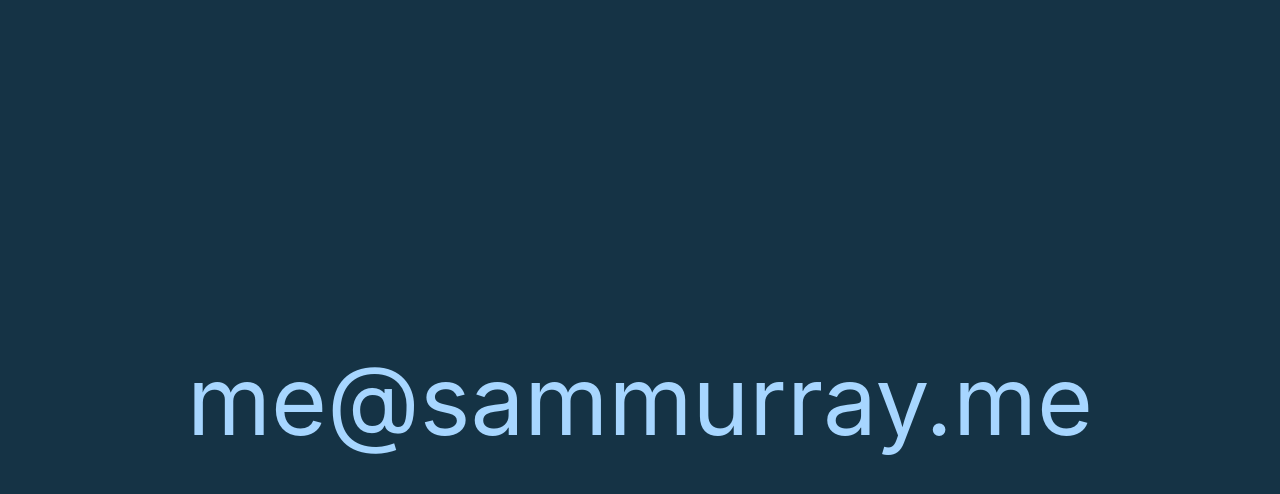
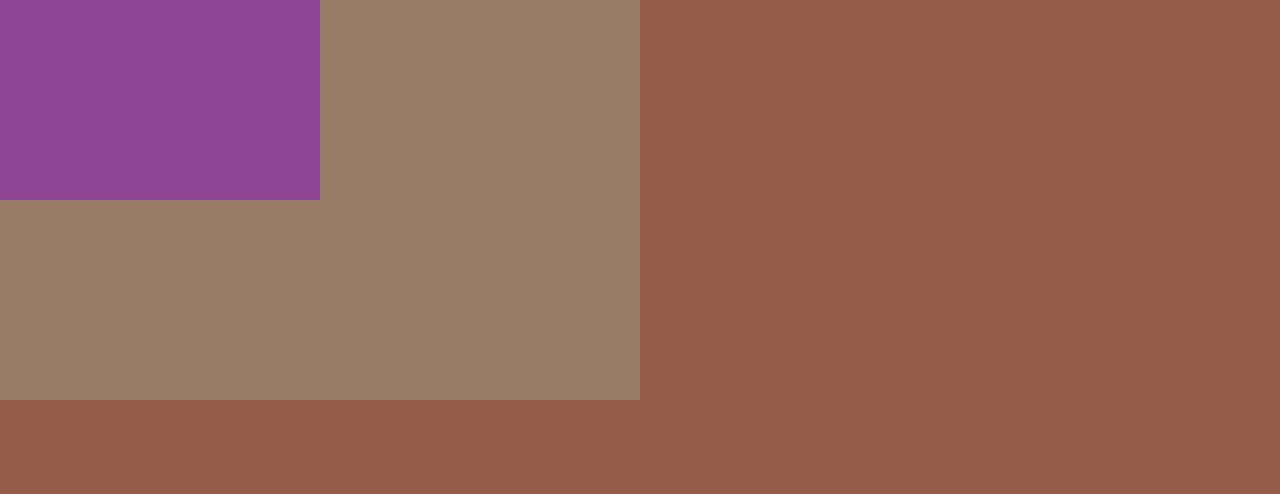
Before and after one commit to samuelhmurray/sammurray, a React (Create React App) app: page / in a window 1280 px wide. Shown: the top 494 px of the page. Built offline with nearby package versions, Linux system fonts and the light colour scheme.

Commit message:
first color test - no email or anything just the color fun thing -- needs some love

```diff
--- a/src/App.css
+++ b/src/App.css
@@ -1,38 +1,18 @@
-.App {
-  text-align: center;
+html {
+	height:100%;
 }
-
-.App-logo {
-  height: 40vmin;
-  pointer-events: none;
+.original {
+	position:absolute;
+	width:100%;
+	height:100%;
 }
-
-@media (prefers-reduced-motion: no-preference) {
-  .App-logo {
-    animation: App-logo-spin infinite 20s linear;
-  }
+.newDiv {
+	position:absolute;
+	width:100%;
+	height:100%;
 }
-
-.App-header {
-  background-color: #153345;
-  min-height: 100vh;
-  display: flex;
-  flex-direction: column;
-  align-items: center;
-  justify-content: center;
-  font-size: calc(80px + 2vmin);
-  color: rgb(167, 214, 255);
+.split {
+	width:50%;
+	height:50%;
+	float:left;
 }
-
-.App-link {
-  color: #61dafb;
-}
-
-@keyframes App-logo-spin {
-  from {
-    transform: rotate(0deg);
-  }
-  to {
-    transform: rotate(360deg);
-  }
-}
--- a/src/App.js
+++ b/src/App.js
@@ -1,9 +1,85 @@
+import React, { useEffect, useState } from "react";
 import "./App.css";
 
 function App() {
+  const [preventClearAnimation, setPreventClearAnimation] = useState(false);
+
+  useEffect(() => {
+    colorOriginal();
+    const intervalId = setInterval(rotateColors, 3000);
+    return () => clearInterval(intervalId);
+  }, []);
+
+  const colorOriginal = () => {
+    const randColor = "#" + Math.floor(Math.random() * 16777215).toString(16);
+    document.querySelector(".original").style.backgroundColor = randColor;
+  };
+
+  const splitOriginal = (event) => {
+    const randColor = "#" + Math.floor(Math.random() * 16777215).toString(16);
+    for (let i = 0; i < 4; i++) {
+      const splitDiv = document.createElement("div");
+      splitDiv.className = "split";
+      splitDiv.style.backgroundColor = randColor;
+      event.target.appendChild(splitDiv);
+    }
+  };
+
+  const handleMouseOver = (event) => {
+    if (event.target.classList.contains("split")) {
+      const randColor = "#" + Math.floor(Math.random() * 16777215).toString(16);
+      for (let i = 0; i < 4; i++) {
+        const splitDiv = document.createElement("div");
+        splitDiv.className = "split";
+        splitDiv.style.backgroundColor = randColor;
+        event.target.appendChild(splitDiv);
+      }
+    }
+  };
+
+  const eraseBoard = () => {
+    const element = document.getElementById("about");
+    const elementPosition = element.offsetTop;
+    const screenHeight = window.innerHeight;
+    const activationOffset = 0.4;
+    const activationPoint = elementPosition - screenHeight * activationOffset;
+    const maxScrollHeight = document.body.offsetHeight - screenHeight - 5;
+
+    window.addEventListener("scroll", () => {
+      const yScrollPos = window.pageYOffset;
+      const elementInView = yScrollPos > activationPoint;
+      const hasReachedBottomOfPage =
+      maxScrollHeight <= yScrollPos && !elementInView;
+
+      if (elementInView || hasReachedBottomOfPage) {
+        document.querySelectorAll(".split").forEach((splitDiv) => {
+          splitDiv.style.opacity = 0;
+          setTimeout(() => {
+            splitDiv.remove();
+          }, 1000);
+        });
+      }
+    });
+  };
+
+  const rotateColors = () => {
+    const randColor = "#" + Math.floor(Math.random() * 16777215).toString(16);
+    document.querySelector(".original").style.backgroundColor = randColor;
+  };
+
+  useEffect(() => {
+    document
+      .querySelector(".original")
+      .addEventListener("mouseover", splitOriginal);
+    document.addEventListener("mouseover", handleMouseOver);
+    eraseBoard();
+  }, []);
+
   return (
     <div className="App">
-      <header className="App-header">me@sammurray.me </header>
+      <div className="original"></div>
+      <div id="about">
+      </div>
     </div>
   );
 }
```
Also changed, not shown: public/index.html (+0 -24 lines), public/sm.png (added).
